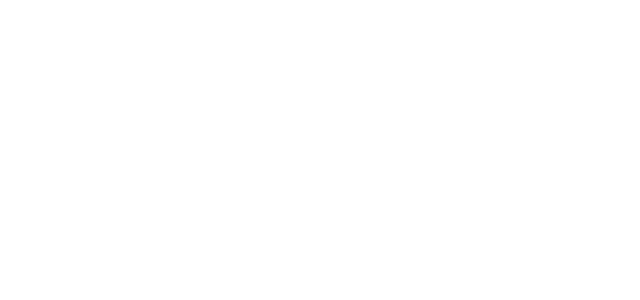
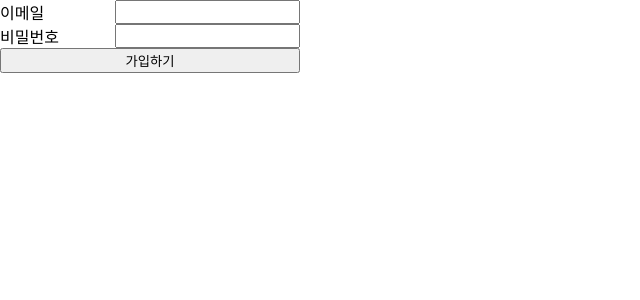
Before and after one commit to SongNoin/wanted-pre-onboarding-challenge-fe-1, a React (Create React App) app in the folder wanted-to-do/: page /signup in a window 1280 px wide. Shown: the top 300 px of the page, without its empty margins (0-640 px from the left). Built offline with nearby package versions, Linux system fonts and the light colour scheme.

Commit message:
FEAT 로그인, 회원가입 시맨틱 설계

```diff
--- a/wanted-to-do/src/components/Login/Login.presenter.tsx
+++ b/wanted-to-do/src/components/Login/Login.presenter.tsx
@@ -1,3 +1,30 @@
+import styled from "styled-components";
+
 export default function LoginUI() {
-  return <></>;
+  return (
+    <>
+      <Wrap>
+        <InputWrap>
+          <span>이메일</span>
+          <input />
+        </InputWrap>
+        <InputWrap>
+          <span>비밀번호</span>
+          <input />
+        </InputWrap>
+        <button>로그인</button>
+      </Wrap>
+    </>
+  );
 }
+const Wrap = styled.div`
+  display: flex;
+  flex-direction: column;
+  max-width: 300px;
+`;
+
+const InputWrap = styled.div`
+  width: 100%;
+  display: flex;
+  justify-content: space-between;
+`;
--- a/wanted-to-do/src/components/SignUp/SignUp.presenter.tsx
+++ b/wanted-to-do/src/components/SignUp/SignUp.presenter.tsx
@@ -1,3 +1,30 @@
+import styled from "styled-components";
+
 export default function SignUpUI() {
-  return <></>;
+  return (
+    <>
+      <Wrap>
+        <InputWrap>
+          <span>이메일</span>
+          <input />
+        </InputWrap>
+        <InputWrap>
+          <span>비밀번호</span>
+          <input />
+        </InputWrap>
+        <button>가입하기</button>
+      </Wrap>
+    </>
+  );
 }
+const Wrap = styled.div`
+  display: flex;
+  flex-direction: column;
+  max-width: 300px;
+`;
+
+const InputWrap = styled.div`
+  width: 100%;
+  display: flex;
+  justify-content: space-between;
+`;
```
